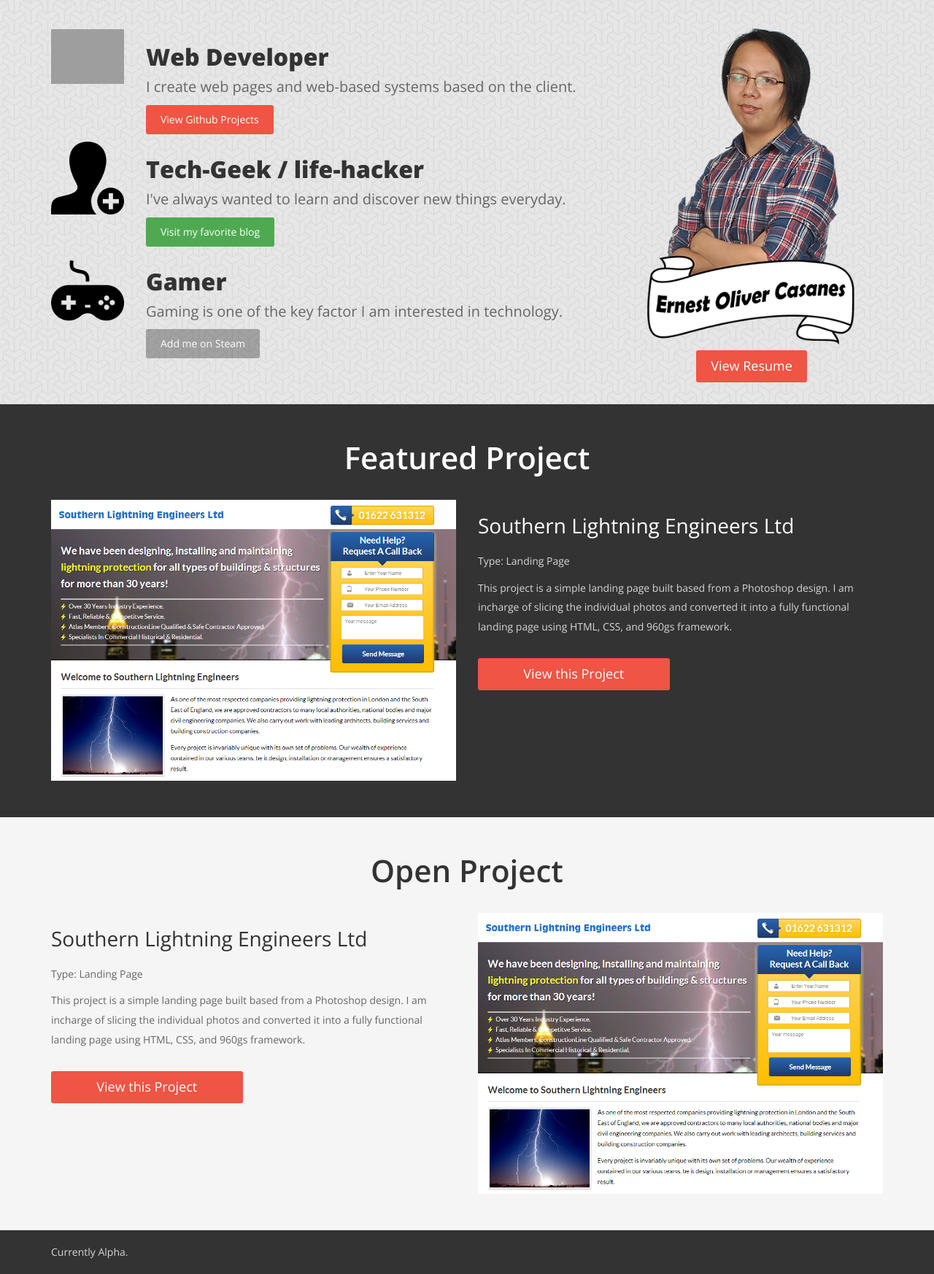
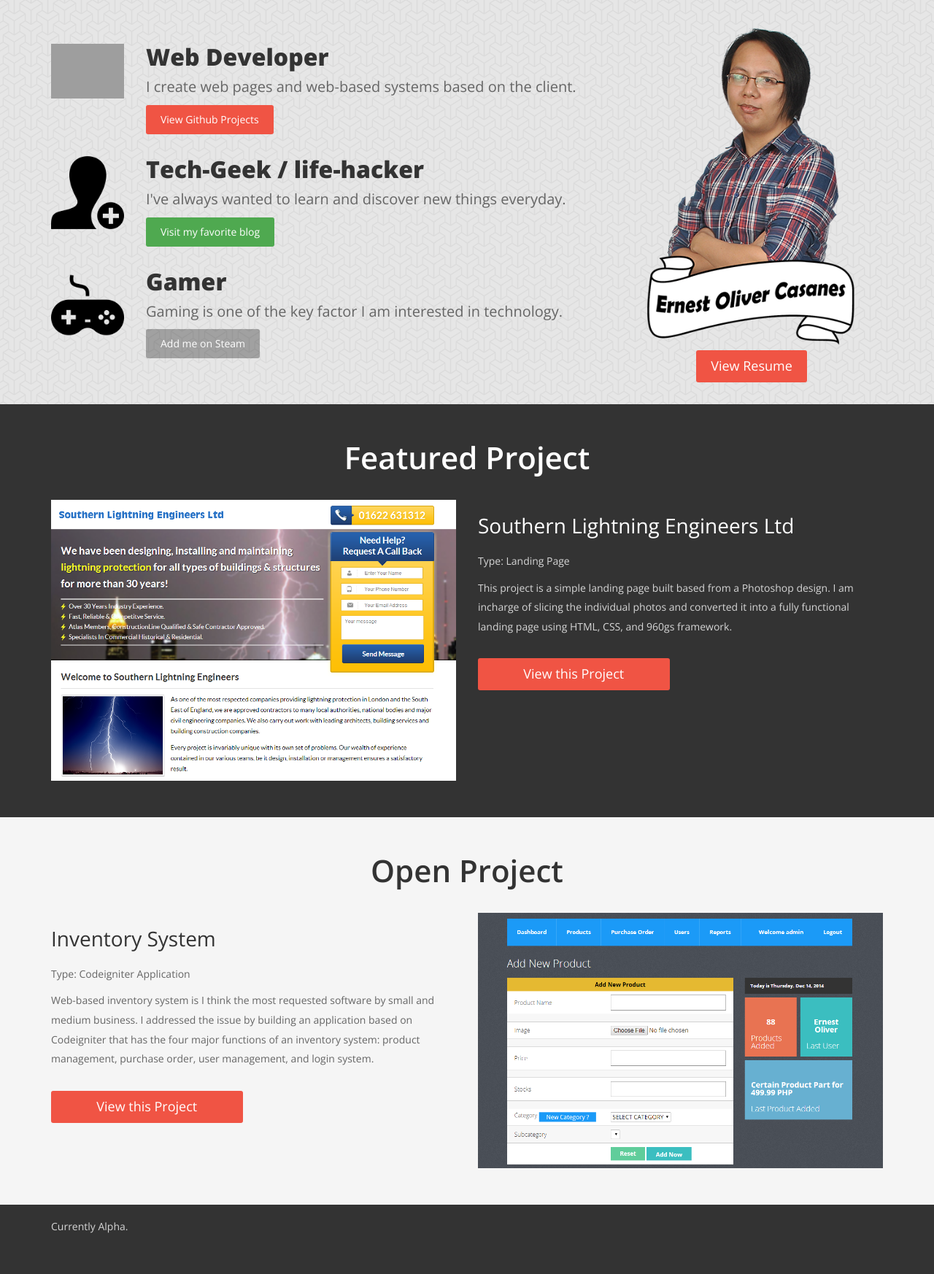
Before and after one commit to ecasanes/ecasanes.github.io, a PHP site: page / in a window 1280 px wide. Shown: the part 70-1816 px from the top of the page at 73% size. After the commit the page ends 1760 px from the top, so only its background shows below. Run offline with PHP 8.4, Linux system fonts and the light colour scheme; grey boxes are pictures that could not be loaded.

Commit message:
bug fix on heading hero unit and content replacement for open project section

```diff
--- a/css/style.css
+++ b/css/style.css
@@ -149,6 +149,7 @@
 
 .intro-content .title-img{
   width:100px;
+  padding-top:20px;
 }
 
 .intro-content h2{
@@ -214,6 +215,7 @@
 	width:250px;
 	margin:auto auto;
 	margin-bottom:20px;
+  padding-top:20px;
 }
 
 #bundles{
--- a/index.html
+++ b/index.html
@@ -102,7 +102,7 @@
 						<div class="col-xs-12 col-sm-10 xs-center">
 							<h2 class="">Gamer</h2>
 							<p>Gaming is one of the key factor I am interested in technology.</p>
-							<a class="btn btn-flat btn-black uppercase" href="http://steamcommunity.com/id/ecasanes">Add me on Steam</a>
+							<a class="btn btn-flat btn-black uppercase" href="http://steamcommunity.com/id/ecasanes" target="_blank">Add me on Steam</a>
 						</div>
 		        	</div>
 				</div>
@@ -145,7 +145,7 @@
 							<p>This project is a simple landing page built based from a Photoshop design. I am incharge of slicing the individual photos and converted it into a fully functional landing page using HTML, CSS, and 960gs framework.</p>
 							<div class="row">
 								<div class="description-link col-sm-6 aligncenter">
-									<a class="hidden-xs btn btn-flat btn-orange btn-lg btn-block uppercase">View this Project</a>
+									<a class="btn btn-flat btn-orange btn-lg btn-block uppercase">View this Project</a>
 								</div>
 								<div class="description-link col-sm-6 aligncenter hidden">
 									<a class="btn btn-flat btn-orange btn-lg btn-block uppercase">View Portfolio</a>
@@ -174,12 +174,12 @@
 					<div class="row">
 
 						<div class="description col-sm-6">
-							<h3>Southern Lightning Engineers Ltd</h3>
-							<p>Type: Landing Page</p>
-							<p>This project is a simple landing page built based from a Photoshop design. I am incharge of slicing the individual photos and converted it into a fully functional landing page using HTML, CSS, and 960gs framework.</p>
+							<h3>Inventory System</h3>
+							<p>Type: Codeigniter Application</p>
+							<p>Web-based inventory system is I think the most requested software by small and medium business. I addressed the issue by building an application based on Codeigniter that has the four major functions of an inventory system: product management, purchase order, user management, and login system.</p>
 							<div class="row">
 								<div class="description-link col-sm-6 aligncenter">
-									<a class="hidden-xs btn btn-flat btn-orange btn-lg btn-block uppercase" href="http://southern-lightning.co.uk/" target="_blank">View this Project</a>
+									<a class="btn btn-flat btn-orange btn-lg btn-block uppercase" href="https://github.com/ecasanes/inventory-system" target="_blank">View this Project</a>
 								</div>
 								<div class="description-link col-sm-6 aligncenter hidden">
 									<a class="btn btn-flat btn-orange btn-lg btn-block uppercase">View Portfolio</a>
@@ -187,7 +187,7 @@
 							</div>
 						</div>
 						<div class="col-sm-6">
-							<img class="img-responsive" src="images/southern-lightning-co-uk.png" />
+							<img class="img-responsive" src="images/inventory-system-codeigniter.png" />
 						</div>
 
 					</div>
```
Also changed, not shown: images/inventory-system-codeigniter.png (added).
